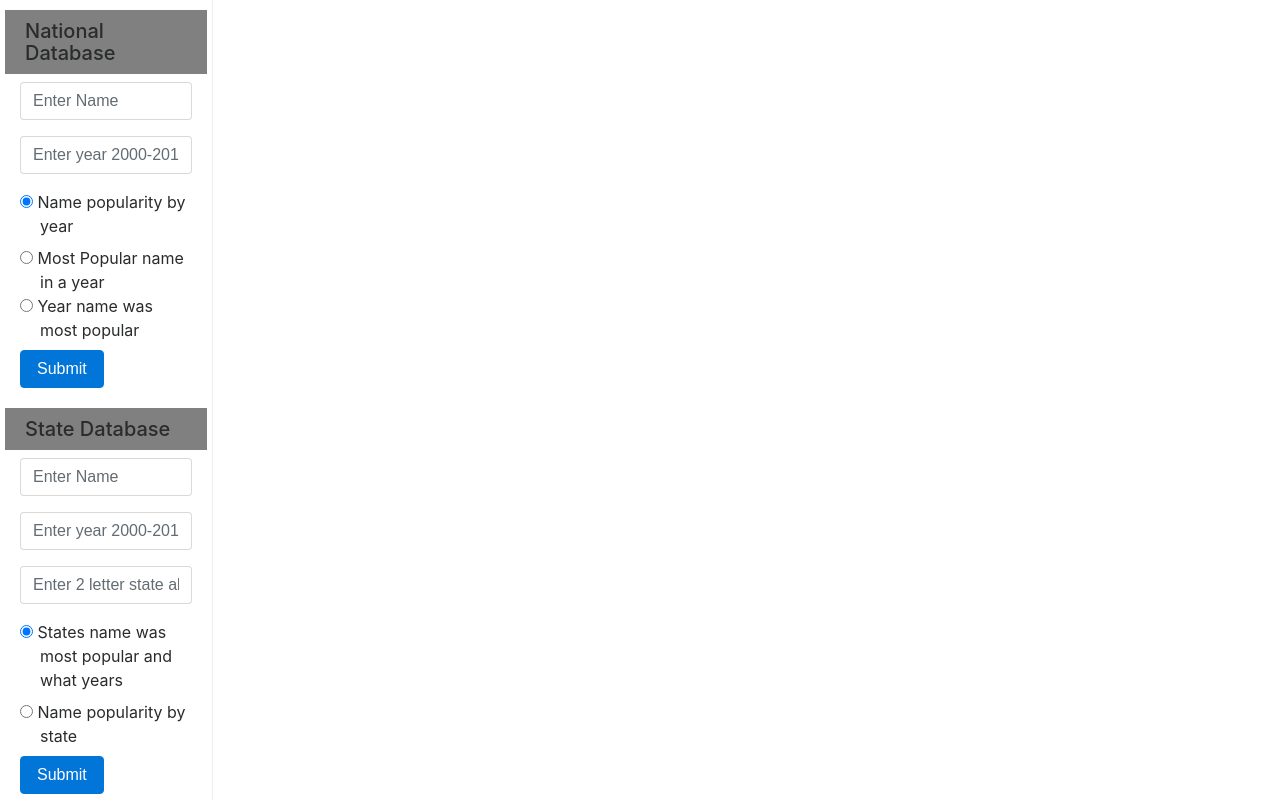
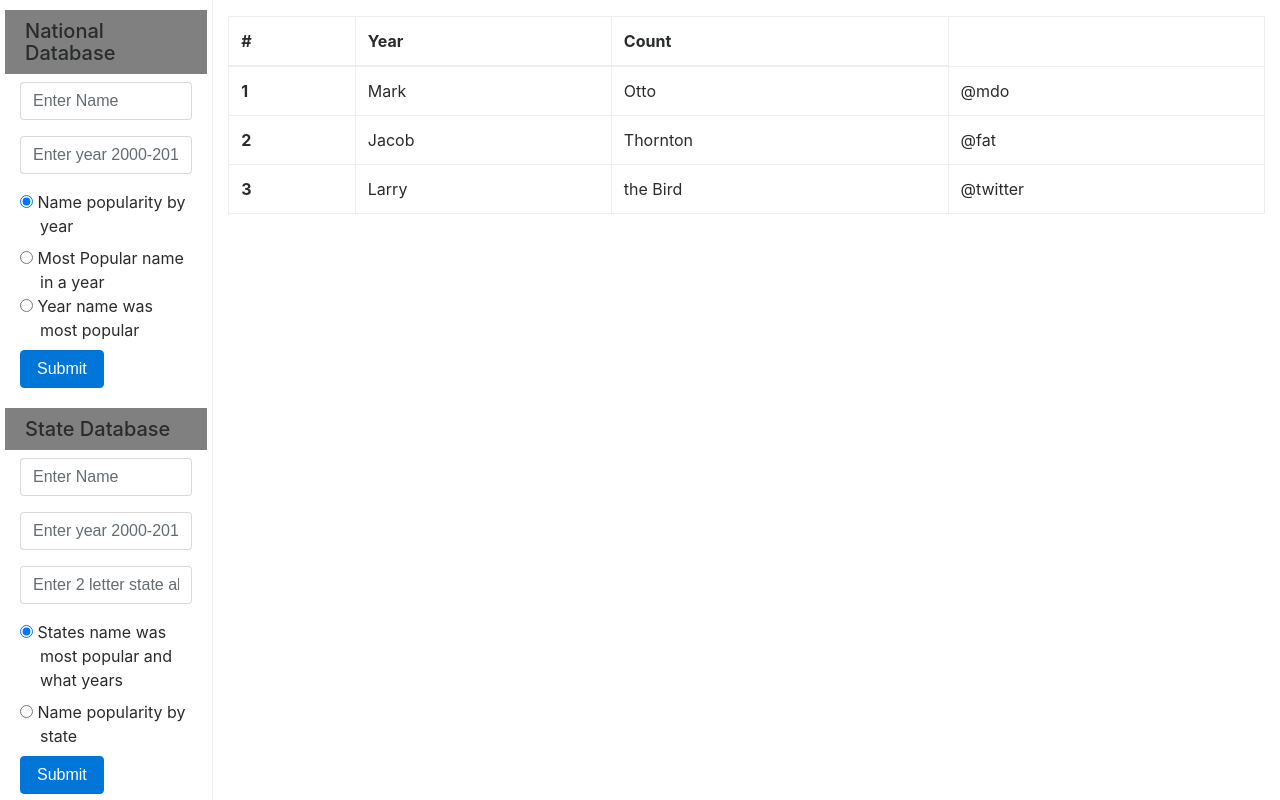
Before and after one commit to jayphodges/nodejs_interface, a website built with webpack: page index.html in a window 1280 px wide. Built offline with nearby package versions, Linux system fonts and the light colour scheme.

Commit message:
Basic table responses added

```diff
--- a/index.html
+++ b/index.html
@@ -58,7 +58,7 @@
               <input type="name" class="form-control" id="stateYear" placeholder="Enter year 2000-2014">
             </div>
             <div class="form-group">
-              <input type="name" class="form-control" id="stateName" placeholder="Enter 2 letter state abbreviation">
+              <input type="name" class="form-control" id="stateId" placeholder="Enter 2 letter state abbreviation">
             </div>
             <div class="form-check">
               <label class="form-check-label">
@@ -81,7 +81,36 @@
   </nav>
 
   <main role="main" class="col-sm-9 ml-sm-auto col-md-10 pt-3" id="results">
-    <canvas id="myChart" width="400" height="200"></canvas>
+    <table class="table table-bordered">
+  <thead>
+    <tr>
+      <th scope="col">#</th>
+      <th scope="col">Year</th>
+      <th scope="col">Count</th>
+
+    </tr>
+  </thead>
+  <tbody>
+    <tr>
+      <th scope="row">1</th>
+      <td>Mark</td>
+      <td>Otto</td>
+      <td>@mdo</td>
+    </tr>
+    <tr>
+      <th scope="row">2</th>
+      <td>Jacob</td>
+      <td>Thornton</td>
+      <td>@fat</td>
+    </tr>
+    <tr>
+      <th scope="row">3</th>
+      <td>Larry</td>
+      <td>the Bird</td>
+      <td>@twitter</td>
+    </tr>
+  </tbody>
+</table>
   </main>
 
 </body>
```
Also changed, not shown: lib/event_listeners/events.js.
